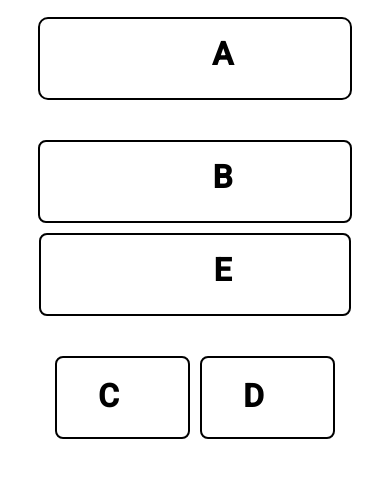
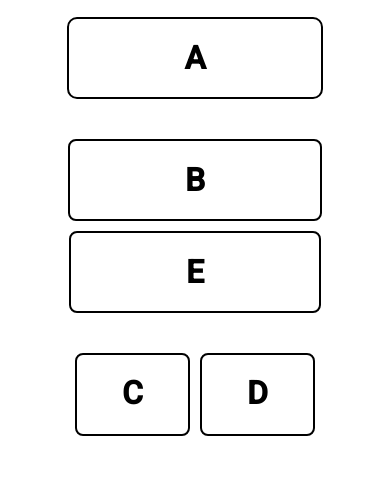
Before and after one commit to Aahmedimran/Card-Layout-2, a plain HTML site: page index.html in a window 390 px wide. Shown: the part 101-578 px from the top of the page. Drawn offline with Linux system fonts and the light colour scheme.

Commit message:
mobile view changing

```diff
--- a/style.css
+++ b/style.css
@@ -69,20 +69,19 @@
         @media screen and (max-width:480px) {
             .border1 {
                 flex-wrap: wrap;
-                padding: 16px 117px 25px 172px;
+                padding: 20px 115px 20px 115px;
             }
-            .border1>h1 {
-                align-items: center;
-                text-align: center;
+            .border2 {
+                padding: 20px 115px 20px 115px;
             }
             .border3 {
-                padding: 16px 117px 25px 172px;
+                padding: 20px 115px 20px 115px;
             }
             .border4 {
-                padding: 19px 69px 22px 41px;
+                padding: 19px 45px 22px 45px;
             }
             .border5 {
-                padding: 19px 69px 22px 41px;
+                padding: 19px 45px 22px 45px;
             }
         }
 
```
